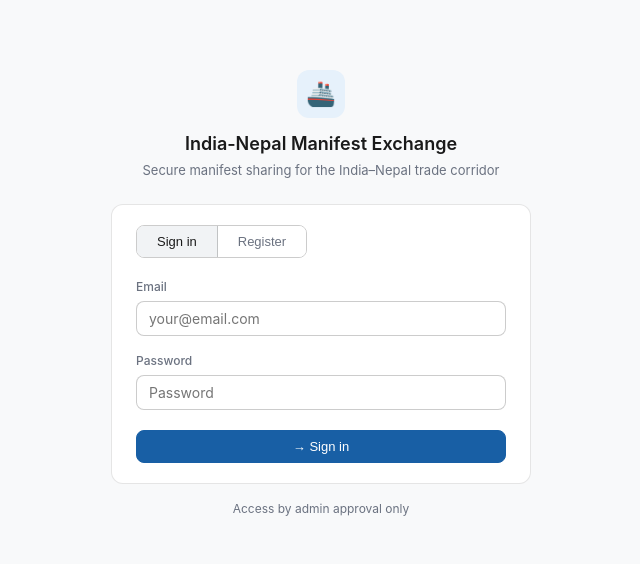
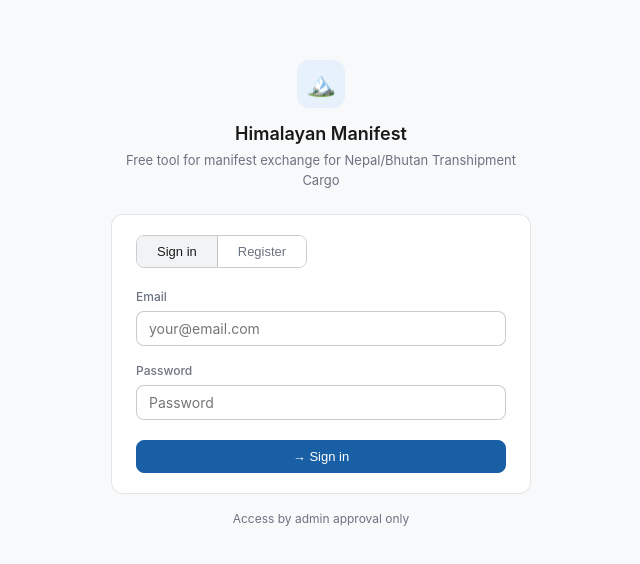
Before and after one commit to ratzrahul-bit/manifest-voyage-spa, a React (Vite) app: page / in a window 1280 px wide. Shown: the part 106-670 px from the top of the page, without its empty margins (319-959 px from the left). Built offline with nearby package versions, Linux system fonts and the light colour scheme; no server answers.

Commit message:
Change admin email and update branding text

```diff
--- a/src/pages/AuthPage.tsx
+++ b/src/pages/AuthPage.tsx
@@ -34,7 +34,7 @@ export default function AuthPage() {
   async function handleRegister(e: React.FormEvent) {
     e.preventDefault()
     setError(''); setLoading(true)
-    const ADMIN_EMAIL = import.meta.env.VITE_ADMIN_EMAIL || 'manifestnepal@gmail.com'
+    const ADMIN_EMAIL = import.meta.env.VITE_ADMIN_EMAIL || 'himalayanmanifest@gmail.com'
     const isAdmin = email.toLowerCase() === ADMIN_EMAIL.toLowerCase()
     const { data, error: signUpError } = await supabase.auth.signUp({ email, password })
     if (signUpError) { setError(signUpError.message); setLoading(false); return }
@@ -49,14 +49,13 @@ export default function AuthPage() {
         status: isAdmin ? 'active' : 'pending',
       })
 
-      // Notify admin of new registration (skip if admin registering themselves)
       if (!isAdmin) {
         const roleLabel = role === 'cha' ? 'CHA (Customs House Agent)' : 'Shipping Line / Liner Agent'
         await sendEmail(
           ADMIN_EMAIL, 'Admin',
           `New registration — ${name} · ${company}`,
           `<div style="font-family:sans-serif;max-width:520px;margin:0 auto;padding:24px">
-            <h2 style="color:#185FA5;margin-bottom:16px">IGM Nepal — New User Registration</h2>
+            <h2 style="color:#185FA5;margin-bottom:16px">Himalayan Manifest — New User Registration</h2>
             <p>A new user has registered and is awaiting your approval.</p>
             <table style="width:100%;border-collapse:collapse;margin:20px 0">
               <tr style="background:#E6F1FB"><td style="padding:10px;font-weight:600">Name</td><td style="padding:10px">${name}</td></tr>
@@ -65,8 +64,8 @@ export default function AuthPage() {
               <tr><td style="padding:10px;font-weight:600">Mobile</td><td style="padding:10px">${mobile || '—'}</td></tr>
               <tr style="background:#E6F1FB"><td style="padding:10px;font-weight:600">User type</td><td style="padding:10px">${roleLabel}</td></tr>
             </table>
-            <p><a href="https://igmnepal.netlify.app/admin" style="background:#185FA5;color:#fff;padding:10px 20px;border-radius:6px;text-decoration:none;display:inline-block">Go to Admin Panel → Approve</a></p>
-            <p style="color:#6B7280;font-size:13px;margin-top:16px">This is an automated message from IGM Nepal Manifest Exchange.</p>
+            <p><a href="https://himalayanmanifest.netlify.app/admin" style="background:#185FA5;color:#fff;padding:10px 20px;border-radius:6px;text-decoration:none;display:inline-block">Go to Admin Panel → Approve</a></p>
+            <p style="color:#6B7280;font-size:13px;margin-top:16px">This is an automated message from Himalayan Manifest.</p>
           </div>`
         )
       }
@@ -79,9 +78,9 @@ export default function AuthPage() {
     <div style={{ minHeight: '100vh', display: 'flex', alignItems: 'center', justifyContent: 'center', background: 'var(--gray-50)', padding: '1rem' }}>
       <div style={{ width: '100%', maxWidth: 420 }}>
         <div style={{ textAlign: 'center', marginBottom: '1.5rem' }}>
-          <div style={{ width: 48, height: 48, background: 'var(--blue-light)', borderRadius: 12, display: 'flex', alignItems: 'center', justifyContent: 'center', margin: '0 auto 12px', fontSize: 24 }}>🚢</div>
-          <div style={{ fontSize: 18, fontWeight: 600 }}>India-Nepal Manifest Exchange</div>
-          <div style={{ fontSize: 13, color: 'var(--text-muted)', marginTop: 4 }}>Secure manifest sharing for the India–Nepal trade corridor</div>
+          <div style={{ width: 48, height: 48, background: 'var(--blue-light)', borderRadius: 12, display: 'flex', alignItems: 'center', justifyContent: 'center', margin: '0 auto 12px', fontSize: 24 }}>🏔️</div>
+          <div style={{ fontSize: 18, fontWeight: 600 }}>Himalayan Manifest</div>
+          <div style={{ fontSize: 13, color: 'var(--text-muted)', marginTop: 4 }}>Free tool for manifest exchange for Nepal/Bhutan Transhipment Cargo</div>
         </div>
 
         <div className="card">
```
